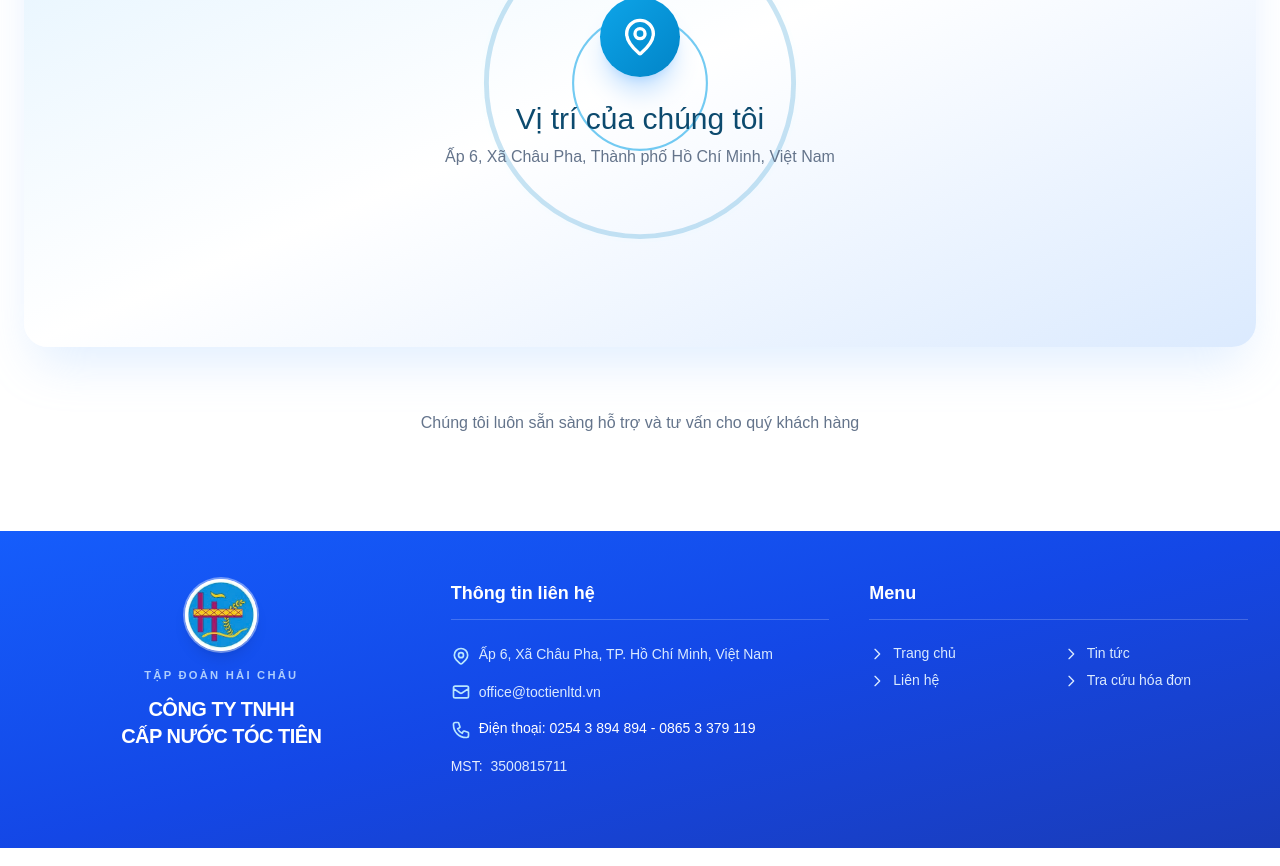
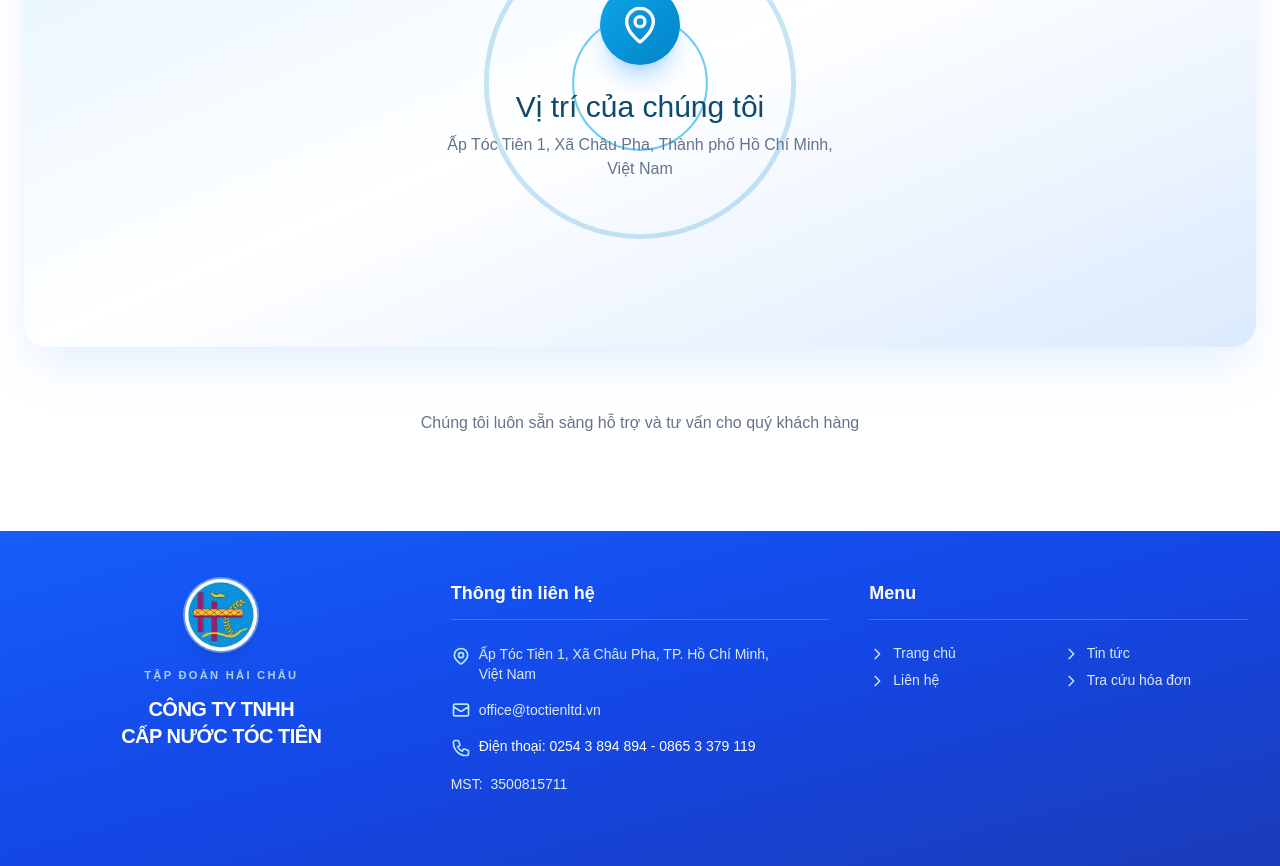
Before and after one commit to luongtd08011998/FE_HomePage, a Next.js app: page /lien-he in a window 1280 px wide. Shown: the part 1500-2366 px from the top of the page. Built offline with nearby package versions, Linux system fonts and the light colour scheme; no server answers; what @ant-design/nextjs-registry would draw is missing.

Commit message:
update ngay  07-09

```diff
--- a/src/components/Footer.tsx
+++ b/src/components/Footer.tsx
@@ -78,8 +78,8 @@ function IconChevronRight({ className }: { className?: string }) {
   );
 }
 
-const ADDRESS = "Ấp 6, Xã Châu Pha, TP. Hồ Chí Minh, Việt Nam";
-const MAP_URL = `https://www.google.com/maps/search/?api=1&query=${encodeURIComponent(ADDRESS)}`;
+const ADDRESS = "Ấp Tóc Tiên 1, Xã Châu Pha, TP. Hồ Chí Minh, Việt Nam";
+const MAP_URL = "https://maps.app.goo.gl/nY1ZkzVAGcV9LwKc9";
 
 const menuLinks = [
   { label: "Trang chủ", href: "/" },
--- a/src/components/Lienhe.tsx
+++ b/src/components/Lienhe.tsx
@@ -32,7 +32,7 @@ export default function Lienhe() {
     {
       icon: MapPin,
       title: "Địa chỉ",
-      content: "Ấp 6, Xã Châu Pha, Thành phố Hồ Chí Minh, Việt Nam",
+      content: "Ấp Tóc Tiên 1, Xã Châu Pha, Thành phố Hồ Chí Minh, Việt Nam",
       delay: 0.2,
     },
     {
@@ -322,7 +322,7 @@ export default function Lienhe() {
                 Vị trí của chúng tôi
               </h3>
               <p className="text-[#64748b] max-w-md mx-auto px-6">
-                Ấp 6, Xã Châu Pha, Thành phố Hồ Chí Minh, Việt Nam
+                Ấp Tóc Tiên 1, Xã Châu Pha, Thành phố Hồ Chí Minh, Việt Nam
               </p>
             </div>
           </div>
```
